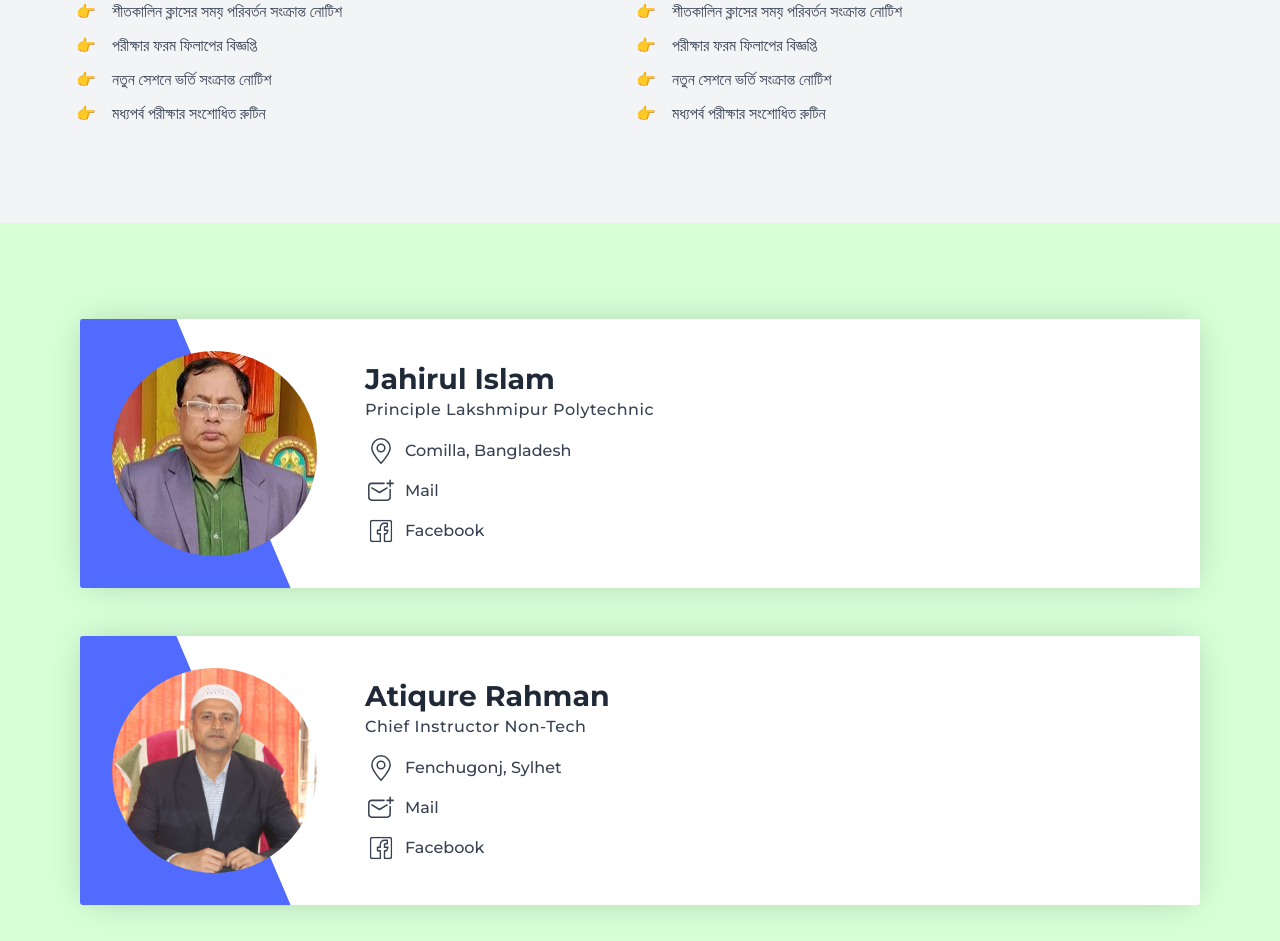
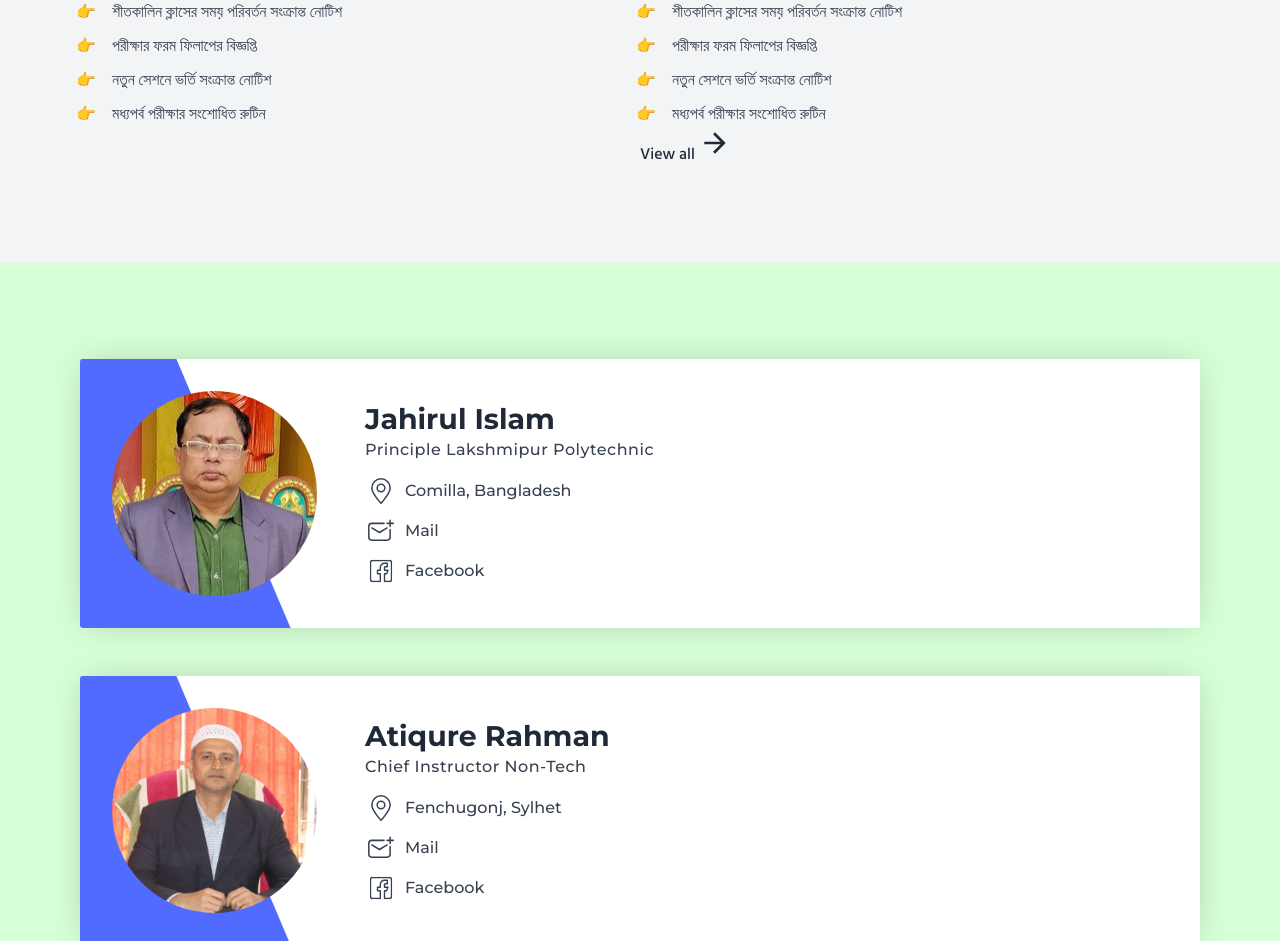
Before and after one commit to al-imam/lpi, a React (Vite) app: page / in a window 1280 px wide. Shown: the part 1200-2141 px from the top of the page. Built offline with nearby package versions, Linux system fonts and the light colour scheme.

Commit message:
show NavLink on News component

```diff
--- a/src/components/News/News.jsx
+++ b/src/components/News/News.jsx
@@ -2,7 +2,7 @@ import Links from "@components/Links/Links";
 import data from "./data";
 
 function News() {
-  return <Links data={data} />;
+  return <Links data={data} page={true} />;
 }
 
 export default News;
```
